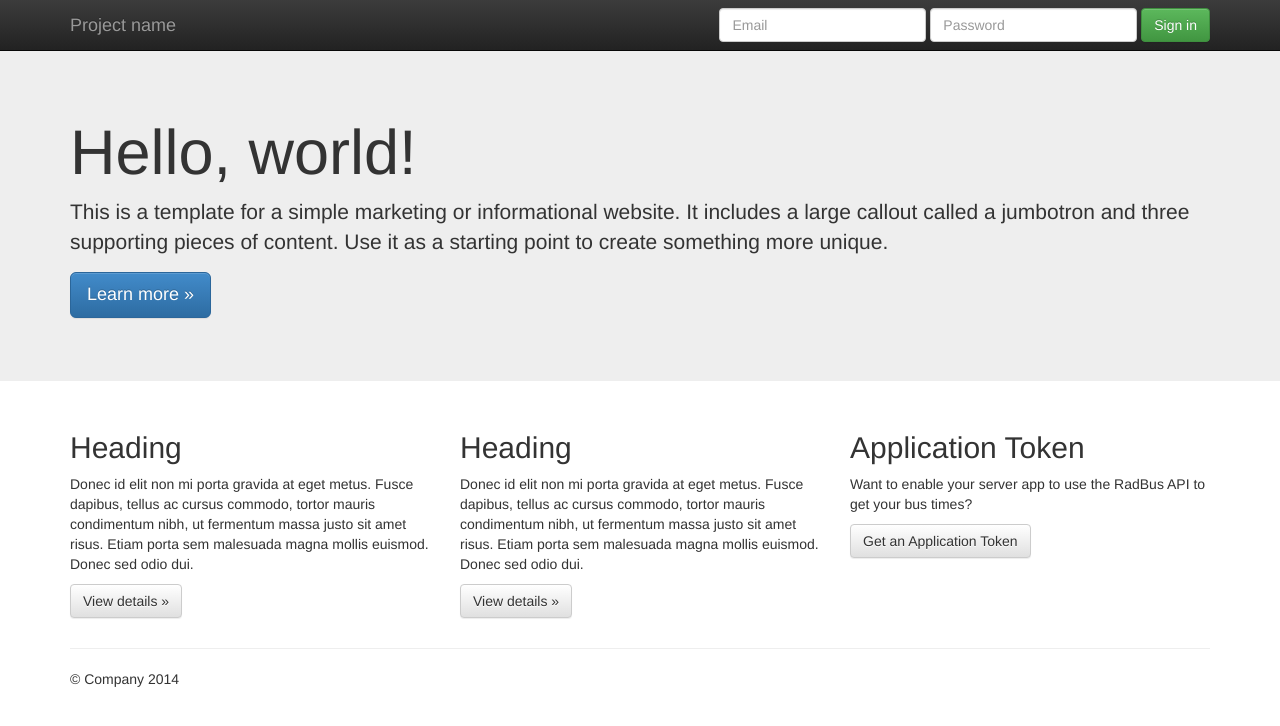
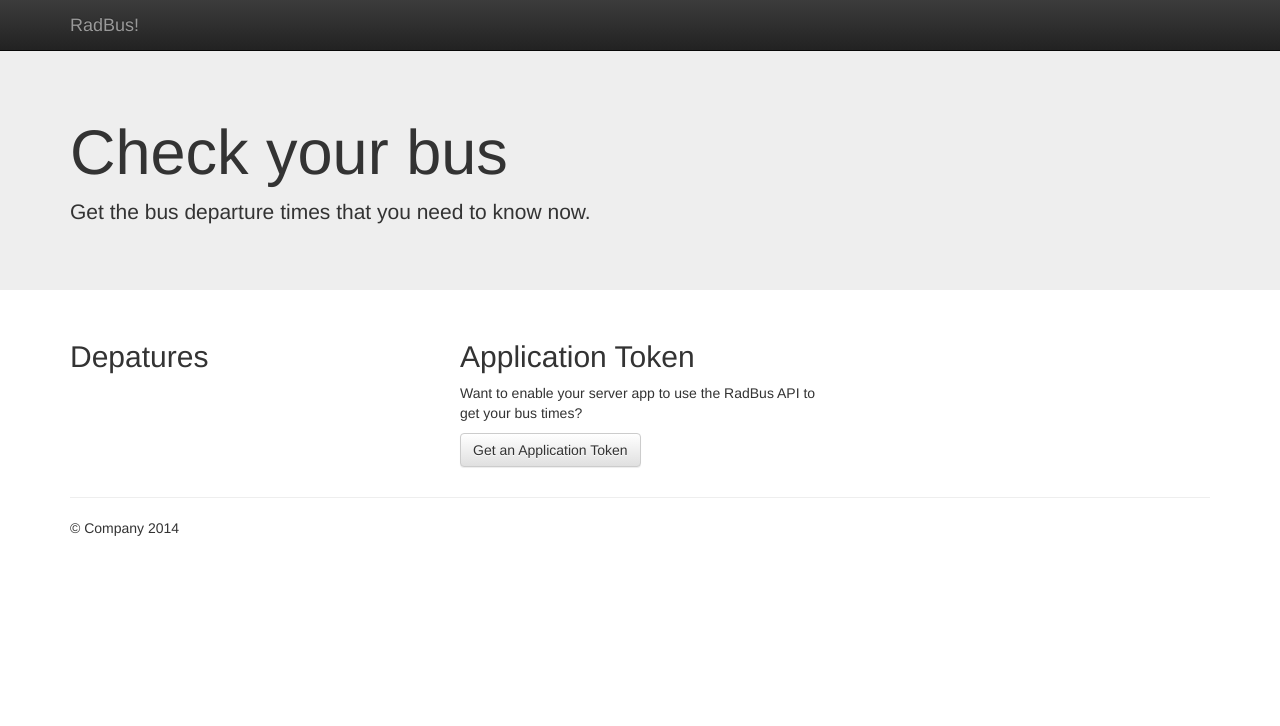
Before and after one commit to RadBus/web, a website: page web/static/index.html in a window 1280 px wide. Drawn offline with nearby package versions, Linux system fonts and the light colour scheme.

Commit message:
Strip out Initializr template demo content and move Departures content to supporting row section

```diff
--- a/web/static/index.html
+++ b/web/static/index.html
@@ -6,7 +6,7 @@
     <head>
         <meta charset="utf-8">
         <meta http-equiv="X-UA-Compatible" content="IE=edge,chrome=1">
-        <title></title>
+        <title>RadBus!</title>
         <meta name="description" content="">
         <meta name="viewport" content="width=device-width, initial-scale=1">
 
@@ -35,64 +35,51 @@
             <span class="icon-bar"></span>
             <span class="icon-bar"></span>
           </button>
-          <a class="navbar-brand" href="#">Project name</a>
+          <a class="navbar-brand" href="#">RadBus!</a>
         </div>
         <div class="navbar-collapse collapse">
-          <form class="navbar-form navbar-right" role="form">
-            <div class="form-group">
-              <input type="text" placeholder="Email" class="form-control">
-            </div>
-            <div class="form-group">
-              <input type="password" placeholder="Password" class="form-control">
-            </div>
-            <button type="submit" class="btn btn-success">Sign in</button>
-          </form>
         </div><!--/.navbar-collapse -->
       </div>
     </div>
 
-    <!-- Main jumbotron for a primary marketing message or call to action -->
     <div class="jumbotron">
       <div id="header" class="container">
-        <p><a id="authorize-button" class="btn btn-primary btn-lg" style="display: none" role="button">Authorize!</a></p>
-        <h1>Hello, world!</h1>
-        <p>This is a template for a simple marketing or informational website. It includes a large callout called a jumbotron and three supporting pieces of content. Use it as a starting point to create something more unique.</p>
-        <p><a class="btn btn-primary btn-lg" role="button">Learn more &raquo;</a></p>
+        <h1>Check your bus</h1>
+        <p>Get the bus departure times that you need to know now.</p>
+      </div>
+    </div>
+
+    <div class="container">
+      <div class="row">
+        <div class="col-md-4">
+          <h2>Depatures</h2>
+
+          <div id="authorize" style="display: none">
+            <p>Get started by authorizing the RadBus API to access your Google Drive.</p>
+            <p><a id="authorize-button" class="btn btn-primary btn-lg" role="button">Authorize!</a></p>
+          </div>
 
           <div id="authenticated" style="display: none">
             <div id="no-bus-schedule" style="display: none">
               <p>It looks like you haven't set up your bus schedule yet.</p>
             </div>
             <div id="departures" style="display: none">
-            <h2>Depatures</h2>
               <ul id="departures-list">
               </ul>
             </div>
             <div>
-            <p><a id="refreshButton" class="btn btn-default" role="button">Refresh</a></p>
+              <p><a id="refreshButton" class="btn btn-primary btn-lg" role="button">Refresh</a></p>
               <p><a id="editScheduleButton" class="btn btn-default" role="button">Edit Your Schedule</a></p>
             </div>
           </div>
-      </div>
-    </div>
 
-    <div class="container">
-      <!-- Example row of columns -->
-      <div class="row">
-        <div class="col-md-4">
-          <h2>Heading</h2>
-          <p>Donec id elit non mi porta gravida at eget metus. Fusce dapibus, tellus ac cursus commodo, tortor mauris condimentum nibh, ut fermentum massa justo sit amet risus. Etiam porta sem malesuada magna mollis euismod. Donec sed odio dui. </p>
-          <p><a class="btn btn-default" href="#" role="button">View details &raquo;</a></p>
         </div>
         <div class="col-md-4">
-          <h2>Heading</h2>
-          <p>Donec id elit non mi porta gravida at eget metus. Fusce dapibus, tellus ac cursus commodo, tortor mauris condimentum nibh, ut fermentum massa justo sit amet risus. Etiam porta sem malesuada magna mollis euismod. Donec sed odio dui. </p>
-          <p><a class="btn btn-default" href="#" role="button">View details &raquo;</a></p>
-       </div>
-        <div class="col-md-4">
+
           <h2>Application Token</h2>
           <p>Want to enable your server app to use the RadBus API to get your bus times?</p>
           <p><a id="appTokenButton" class="btn btn-default" role="button">Get an Application Token</a></p>
+
         </div>
       </div>
 
--- a/web/static/js/main.js
+++ b/web/static/js/main.js
@@ -35,10 +35,8 @@ function onAuthResult(authResult) {
     });
 
   } else {
-    var authorizeButton = $('#authorize-button');
-
-    authorizeButton.show();
-    authorizeButton.click(function() {
+    $('#authorize').show();
+    $('#authorize-button').click(function() {
       invokeOAuthAuthorization('online');
 
       return false;
```
Lines whose indentation alone changed are shown as unchanged.
